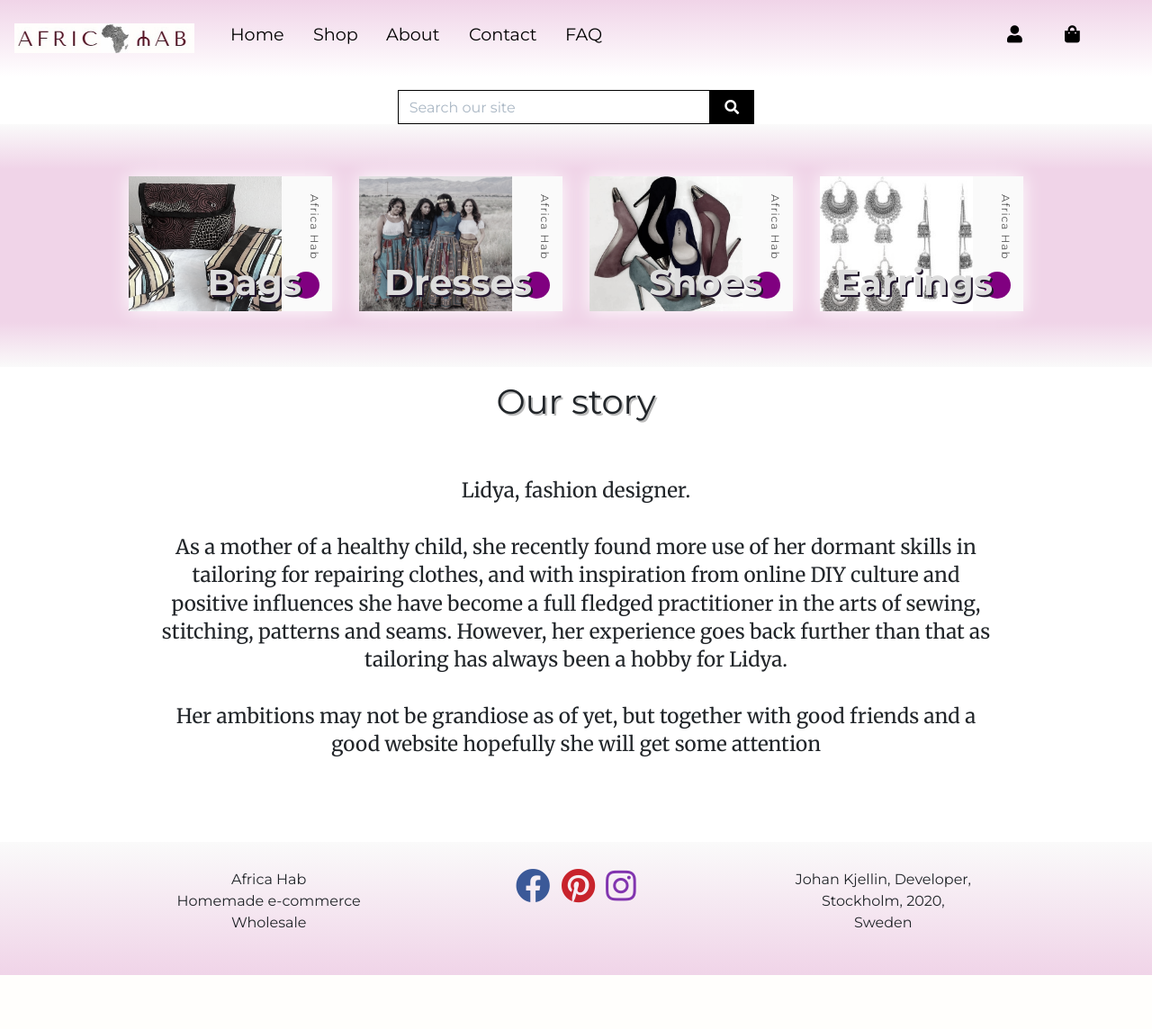
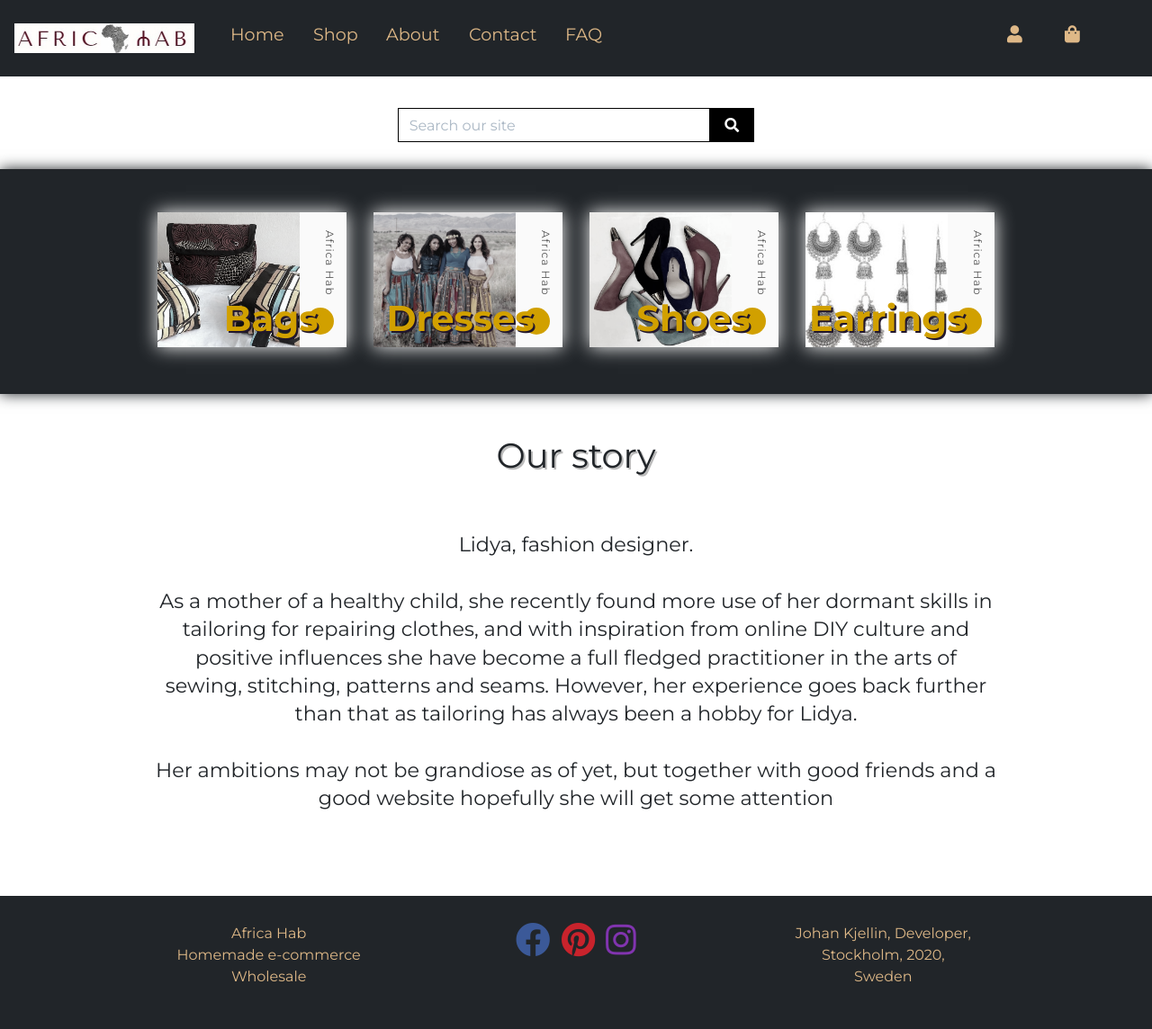
Before and after one commit to Voggastur/full-stack-framework-project, a Django app: page /about/ in a window 1280 px wide. Shown: the whole page at 90% size. Before the commit the page ends 1084 px from the top, so only its background shows below. Run offline with Django 3.2, Linux system fonts and the light colour scheme; some libraries are stand-ins or nearby versions.

Commit message:
last minute changes, removed linear-gradients, and changed color scheme, removed font merriweather in favour of montserrat

```diff
--- a/static/css/buttons.css
+++ b/static/css/buttons.css
@@ -8,25 +8,23 @@
 /* Category Buttons Styling */
 
 .button-container {
-  margin: 0;
-  background-color: #f0d4e8;
-  width: 100%;
+  width:100%;
+  padding: 40px;
+  background: #212529;
+  -webkit-box-shadow: 0px 0px 15px 0px #212529;
+  box-shadow: 0px 0px 15px 0px #212529;
 }
 
 .button-divider-top {
-  width: 100%;
-  height: 50px;
-  background-image: -webkit-gradient(linear, left bottom, left top, from(#f0d4e8), to(#fafafa));
-  background-image: -o-linear-gradient(bottom, #f0d4e8, #fafafa);
-  background-image: linear-gradient(to top, #f0d4e8, #fafafa);
+  margin: 0;
+  padding: 0;
+  height: 30px;
 }
 
 .button-divider-bottom {
-  width: 100%;
-  height: 50px;
-  background-image: -webkit-gradient(linear, left top, left bottom, from(#f0d4e8), to(#fafafa));
-  background-image: -o-linear-gradient(top, #f0d4e8, #fafafa);
-  background-image: linear-gradient(to bottom, #f0d4e8, #fafafa);
+  margin: 0;
+  padding: 0;
+  height: 30px;
 }
 
 .small-card {
@@ -47,8 +45,7 @@
   opacity: 0;
   font-size: 1.7em;
   color: burlywood;
-  text-shadow:
-  1px 2px #000;
+  text-shadow: 1px 2px #000;
   top: 15px;
   will-change: transform;
   -webkit-transform: scale(0.05);
@@ -61,11 +58,11 @@
 
 .small-card h2 {
   z-index: 6;
-  font-family: "Montserrat";
+  font-family: "Montserrat", sans-serif;
   position: absolute;
   bottom: 0;
   right: 15%;
-  color: #ddd;
+  color: #d1a000;
   text-shadow: 2px 2px #21162c;
   font-size: 2.5em;
   font-weight: 700;
@@ -159,7 +156,6 @@
   bottom: 14px;
   width: 30px;
   height: 30px;
-  background-color: #fff;
   border: none;
   border-radius: 30px;
   cursor: pointer;
@@ -171,7 +167,7 @@
 }
 
 .small-card .nav-button {
-  background-color: #800080;
+  background-color: #d1a000;
 }
 
 .small-card:hover i {
@@ -204,13 +200,13 @@
 .small-card:hover h2 {
   text-shadow: 3px 3px #222;
   color: burlywood;
-  right:20%;
+  right: 20%;
   -webkit-transform: scale(1.05);
   -ms-transform: scale(1.05);
   transform: scale(1.05);
 }
 
 .small-card:hover {
-  -webkit-box-shadow: 0px 0px 10px 0px #800080;
-  box-shadow: 0px 0px 10px 0px #800080;
+  -webkit-box-shadow: 0px 0px 15px 0px #d1a000;
+  box-shadow: 0px 0px 15px 0px #d1a000;
 }
--- a/static/css/style.css
+++ b/static/css/style.css
@@ -25,9 +25,12 @@ a {
 
 a:active,
 a:hover {
+  color: #d1a000;
   text-decoration: none;
   cursor: pointer;
 }
+
+/* color: #d1a000; */
 
 /* Navbar Bootstrap Fixed */
 
@@ -36,9 +39,8 @@ header {
 }
 
 nav {
-  background-image: -webkit-gradient(linear, left bottom, left top, from(#fff), to(#f0d4e8));
-  background-image: -o-linear-gradient(bottom, #fff, #f0d4e8);
-  background-image: linear-gradient(to top, #fff, #f0d4e8);
+  background: #212529;
+  color: #fff;
 }
 
 .navbar-brand {
@@ -51,6 +53,7 @@ nav {
 
 .nav-link {
   font-size: 1.2em;
+  color: burlywood;
 }
 
 .custom-list {
@@ -68,16 +71,22 @@ nav {
   position: absolute;
   right: 4em;
   top: 1em;
+  -webkit-transition: color 300ms ease;
+  -o-transition: color 300ms ease;
+  transition: color 300ms ease;
 }
 
 .bag {
   position: absolute;
   right: 8em;
   top: 1em;
+  -webkit-transition: color 300ms ease;
+  -o-transition: color 300ms ease;
+  transition: color 300ms ease;
 }
 
 .topblock {
-  height: 100px;
+  height: 120px;
 }
 
 /* Landing Section */
@@ -89,7 +98,13 @@ nav {
   object-fit: cover;
 }
 
+.front-h1 {
+  font-family: "Montserrat", sans-serif;
+  font-size: 2.5em;
+}
+
 .front-p {
+  font-family: "Montserrat", sans-serif;
   font-size: 1.3em;
   line-height: 1.4em;
 }
@@ -139,7 +154,6 @@ nav {
 
 .button-wrapper-p {
   text-align: center;
-  font-family: "Montserrat", sans-serif;
   font-style: italic;
 }
 
@@ -153,13 +167,11 @@ nav {
 
 .about-title {
   text-align: center;
-  font-family: "Montserrat", sans-serif;
   text-shadow: 2px 2px #bbb;
   font-size: 2.4em;
 }
 
 .about-text {
-  font-family: "Merriweather", serif;
   font-size: 1.4em;
   line-height: 1.4em;
 }
@@ -167,9 +179,8 @@ nav {
 /* Footer */
 
 .footer {
-  background-image: -webkit-gradient(linear, left bottom, left top, from(#f0d4e8), to(#fafafa));
-  background-image: -o-linear-gradient(bottom, #f0d4e8, #fafafa);
-  background-image: linear-gradient(to top, #f0d4e8, #fafafa);
+  background: #212529;
+  color: burlywood;
   padding: 30px 0;
 }
 
@@ -196,7 +207,7 @@ footer .fa-pinterest {
 }
 
 footer .fa-instagram {
-  color:  #8134AF;
+  color: #8134af;
 }
 
 /* Product Form */
@@ -408,12 +419,14 @@ input[name="q"]::placeholder {
   font-size: 1rem;
   line-height: 1.5;
   border-radius: 0;
-  -webkit-transition: color 0.15s ease-in-out, background-color 0.15s ease-in-out,
-    border-color 0.15s ease-in-out, -webkit-box-shadow 0.15s ease-in-out;
+  -webkit-transition: color 0.15s ease-in-out,
+    background-color 0.15s ease-in-out, border-color 0.15s ease-in-out,
+    -webkit-box-shadow 0.15s ease-in-out;
   -o-transition: color 0.15s ease-in-out, background-color 0.15s ease-in-out,
     border-color 0.15s ease-in-out, box-shadow 0.15s ease-in-out;
   transition: color 0.15s ease-in-out, background-color 0.15s ease-in-out,
-    border-color 0.15s ease-in-out, box-shadow 0.15s ease-in-out;
+    border-color 0.15s ease-in-out, box-shadow 0.15s ease-in-out,
+    -webkit-box-shadow 0.15s ease-in-out;
 }
 
 .allauth-form-inner-content button:hover,
@@ -425,6 +438,85 @@ input[name="q"]::placeholder {
 
 .allauth-form-inner-content a {
   color: #17a2b8; /* text-info */
+}
+
+/* Below two classes from Ian Lunns Hover.css */
+
+/* Underline Reveal */
+.hvr-underline-reveal {
+  display: inline-block;
+  vertical-align: middle;
+  -webkit-transform: perspective(1px) translateZ(0);
+  transform: perspective(1px) translateZ(0);
+  -webkit-box-shadow: 0 0 1px rgba(0, 0, 0, 0);
+  box-shadow: 0 0 1px rgba(0, 0, 0, 0);
+  position: relative;
+  overflow: hidden;
+}
+.hvr-underline-reveal:before {
+  content: "";
+  position: absolute;
+  z-index: -1;
+  left: 0;
+  right: 0;
+  bottom: 0;
+  background: #d1a000;
+  height: 4px;
+  -webkit-transform: translateY(4px);
+  -ms-transform: translateY(4px);
+  transform: translateY(4px);
+  -webkit-transition-property: transform;
+  -webkit-transition-property: -webkit-transform;
+  transition-property: -webkit-transform;
+  -o-transition-property: transform;
+  transition-property: transform, -webkit-transform;
+  -webkit-transition-duration: 0.3s;
+  -o-transition-duration: 0.3s;
+  transition-duration: 0.3s;
+  -webkit-transition-timing-function: ease-out;
+  -o-transition-timing-function: ease-out;
+  transition-timing-function: ease-out;
+}
+.hvr-underline-reveal:hover:before,
+.hvr-underline-reveal:focus:before,
+.hvr-underline-reveal:active:before {
+  -webkit-transform: translateY(0);
+  -ms-transform: translateY(0);
+  transform: translateY(0);
+}
+
+/* Pop */
+@-webkit-keyframes hvr-pop {
+  50% {
+    -webkit-transform: scale(1.4);
+    transform: scale(1.4);
+  }
+}
+@keyframes hvr-pop {
+  50% {
+    -webkit-transform: scale(1.4);
+    transform: scale(1.4);
+  }
+}
+.hvr-pop {
+  display: inline-block;
+  vertical-align: middle;
+  -webkit-transform: perspective(1px) translateZ(0);
+  transform: perspective(1px) translateZ(0);
+  -webkit-box-shadow: 0 0 1px rgba(0, 0, 0, 0);
+  box-shadow: 0 0 1px rgba(0, 0, 0, 0);
+}
+.hvr-pop:hover,
+.hvr-pop:focus,
+.hvr-pop:active {
+  -webkit-animation-name: hvr-pop;
+  animation-name: hvr-pop;
+  -webkit-animation-duration: 0.3s;
+  animation-duration: 0.3s;
+  -webkit-animation-timing-function: linear;
+  animation-timing-function: linear;
+  -webkit-animation-iteration-count: 1;
+  animation-iteration-count: 1;
 }
 
 /* On larger screens, increase container width */
```
Lines whose indentation alone changed are shown as unchanged.
